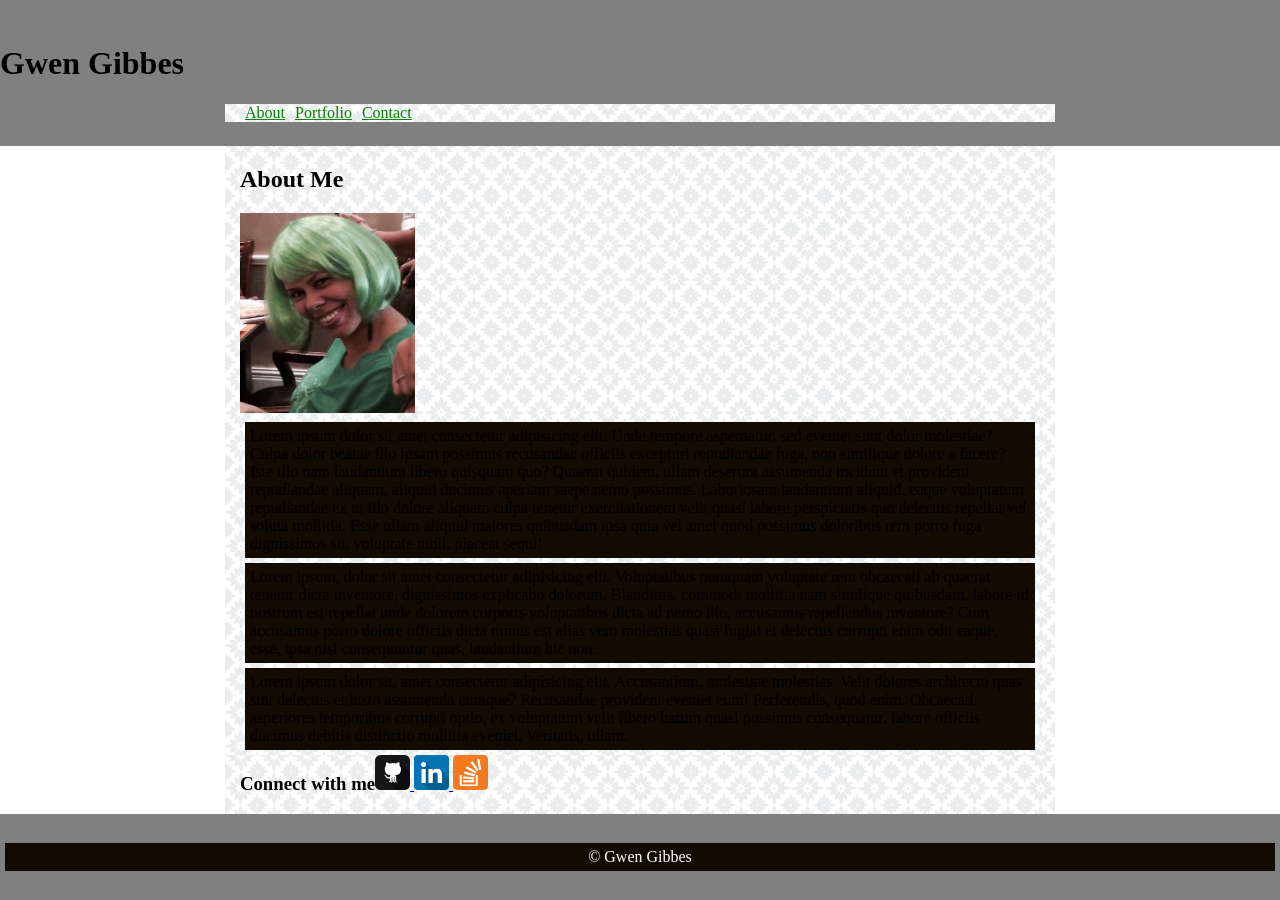
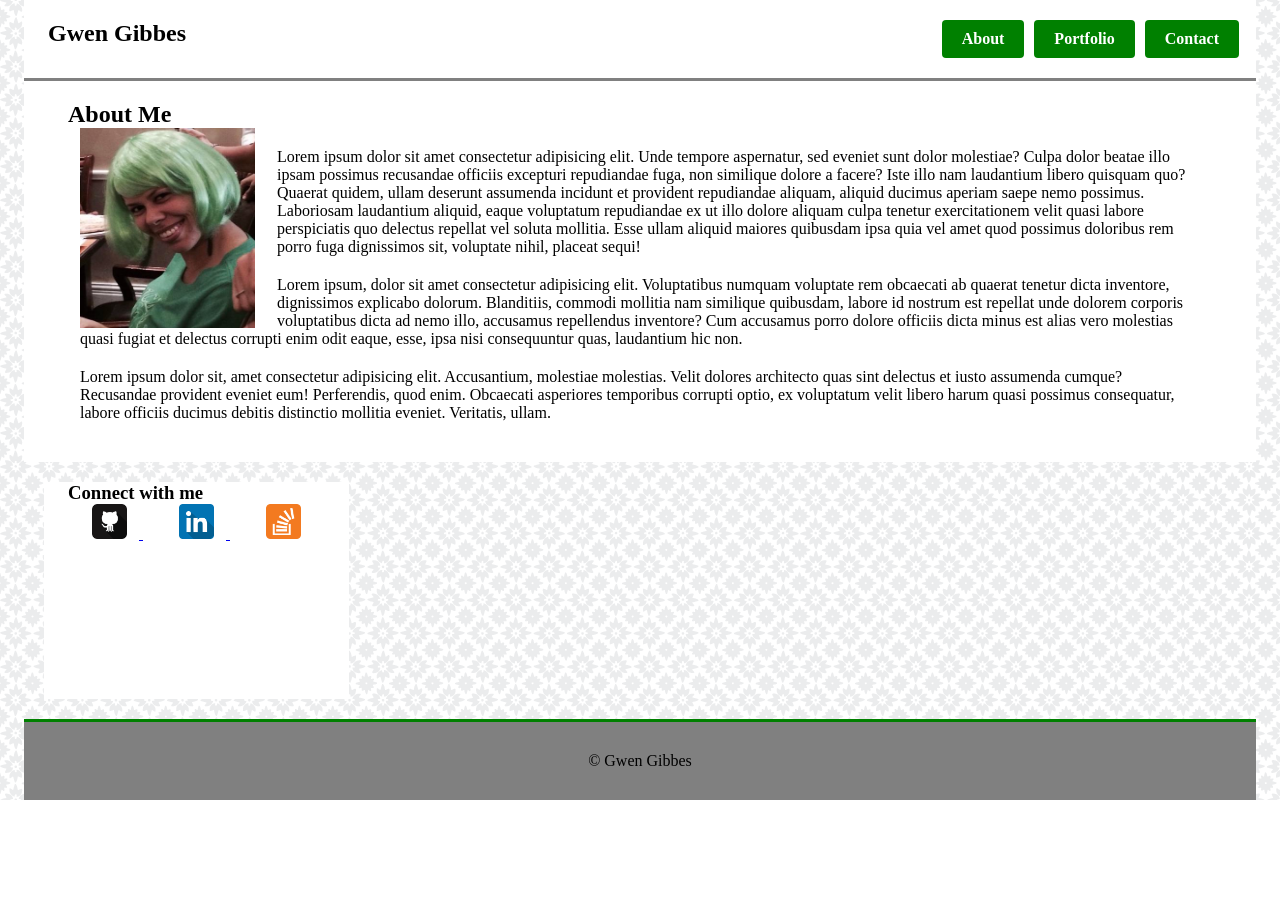
Before and after one commit to gwengibbes/m6-hw6-gibbes-gwen, a plain HTML site: page index.html in a window 1280 px wide. After the commit the page ends 800 px from the top, so only its background shows below. Drawn offline with Linux system fonts and the light colour scheme; files that its build step writes are made by us from their sources.

Commit message:
Update of Assignment 6

```diff
--- a/css /styles.css
+++ /dev/null
@@ -1,55 +0,0 @@
-/*========================================
-
-Universal Styling
-========================================*/
-body{
-    margin: 0;
-    min-height: 100vh;
-    display: flex;
-    flex-direction: column;
-}
-
-main, nav {
-    max-width: 800px;
-    margin: 0 auto;
-    padding: 0 15px;
-    background: url('../images/moroccanflower.png') fixed;
-}
-
-main-nav li {float: right; }
-.main-nav li a {
-    display: block;
-    color: #EEEEEE;
-    text-align: center;
-    padding: 10px 12px;
-    text-decoration: none;
-}
-
-header, footer {
-    background-color: grey;
-    padding: 24px 0;
-}
-
-nav {
-    display: flex;
-}
-.header {
-    margin-right: auto;
-}
-
-.link {
-    margin: 0 5px;
-    color: green
-}
-
-p {
-    background-color: rgb(19, 10, 2);
-    padding: 5px;
-    margin: 5px;
-}
-
-footer {
-    color: white;
-    text-align: center;
-    margin-top: auto;
-}
--- /dev/null
+++ b/css/styles.css
@@ -0,0 +1,95 @@
+/*========================================
+
+Universal Styling
+========================================*/
+* {
+    margin: 0;
+    padding: 0 12px;
+    border: 0;
+}
+body {
+    background: url('../images/moroccanflower.png') fixed;
+    min-height: 100vh;
+    display: flex;
+    flex-direction: column;
+}
+
+.container {
+   max-width: 800px;
+   margin: 0 auto;
+}
+
+header {
+   background: white;
+   padding: 20px 0;
+   border-bottom: 3px solid grey;
+}
+
+nav {
+    display: flex;
+}
+
+header > nav > h1 {
+    margin-right: auto;
+}
+
+.link {
+    margin: 0 5px;
+}
+
+nav a {
+    text-decoration: none;
+    font-weight: bold;
+    font-family: serif;
+    background: green;
+    color:white;
+    padding: 10px 20px;
+    margin: 0 10px;
+    border-radius: 4px;
+}
+
+main,
+aside {
+    background: white;
+}
+
+.container > main > h2 {
+    padding: 10px 25px;
+}
+main img {
+    float: left;
+    margin-right: 10px;
+}
+
+p {
+    margin: 20px 0;
+}
+
+/*flex container for columns*/
+.grid-columns {
+    max width: 350px ;
+    margin: 0 auto;
+
+display:flex;
+/*align-items:stretch:*/
+}
+
+.part {
+    background: whitemargin: 20px;
+    padding: 20px;
+    border-radius: 4px;
+    text-align: left;
+
+    flex:1;
+    display:flex;
+    flex-wrap:wrap;
+
+}
+
+footer {
+    background: gray;
+    padding: 10px 0;
+    border-top: 3px solid green;
+    text-align: center;
+    margin-top: auto;
+}
--- a/index.html
+++ b/index.html
@@ -9,10 +9,8 @@
 </head>
 <body>
   <header>
-      <div class="container">
-        <h1>Gwen Gibbes</h1>
-
         <nav>
+          <h1> Gwen Gibbes</h1>
             <a class="link" href="about">About</a>
             <a class="link" href="portfolio">Portfolio</a>
             <a class="link" href="contact">Contact</a>
@@ -20,8 +18,12 @@
 
   </header>
 
-  <div class="container"></div>
     <main>
+
+      <div class="grid-columns"></div>
+
+        <div class="part part 1">
+
           <h2> About Me</h2>
             <section id="about">
               <img src="images/Gwenstpatricksday.jpg" alt="Headshot of Gwen at St Patricks Day" width="175" height="200">
@@ -31,10 +33,11 @@
                 <p>Lorem ipsum dolor sit, amet consectetur adipisicing elit. Accusantium, molestiae molestias. Velit dolores architecto quas sint delectus et iusto assumenda cumque? Recusandae provident eveniet eum! Perferendis, quod enim. Obcaecati asperiores temporibus corrupti optio, ex voluptatum velit libero harum quasi possimus consequatur, labore officiis ducimus debitis distinctio mollitia eveniet. Veritatis, ullam.</p>
 
             </section>
+        </div>
     </main>
 
+      <div class="part part 2">
         <aside>
-          <nav>
             <h3> Connect with me</h3>
 
               <section id="connect">
@@ -47,10 +50,8 @@
                 <a href="https://stackoverflow.com" target="blank">
                   <img src="assets/soverflow.png" alt="StackOverflow Logo" width="35" height="35">
                 </a>
-          </nav>
         </aside>
-
-
+      </div>
     <footer>
         <p>&copy; Gwen Gibbes</p>
     </footer>
```
Lines whose indentation alone changed are shown as unchanged.
